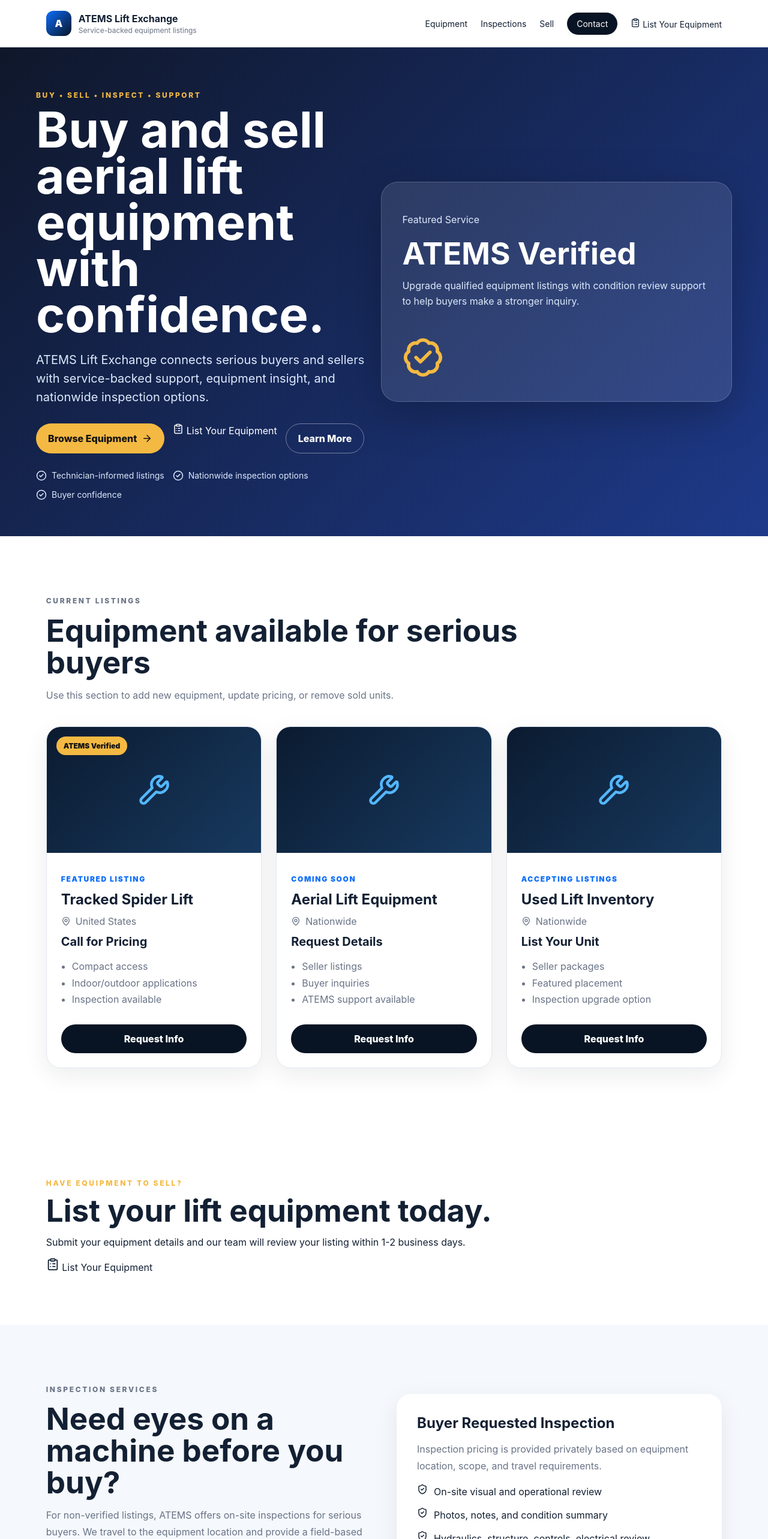
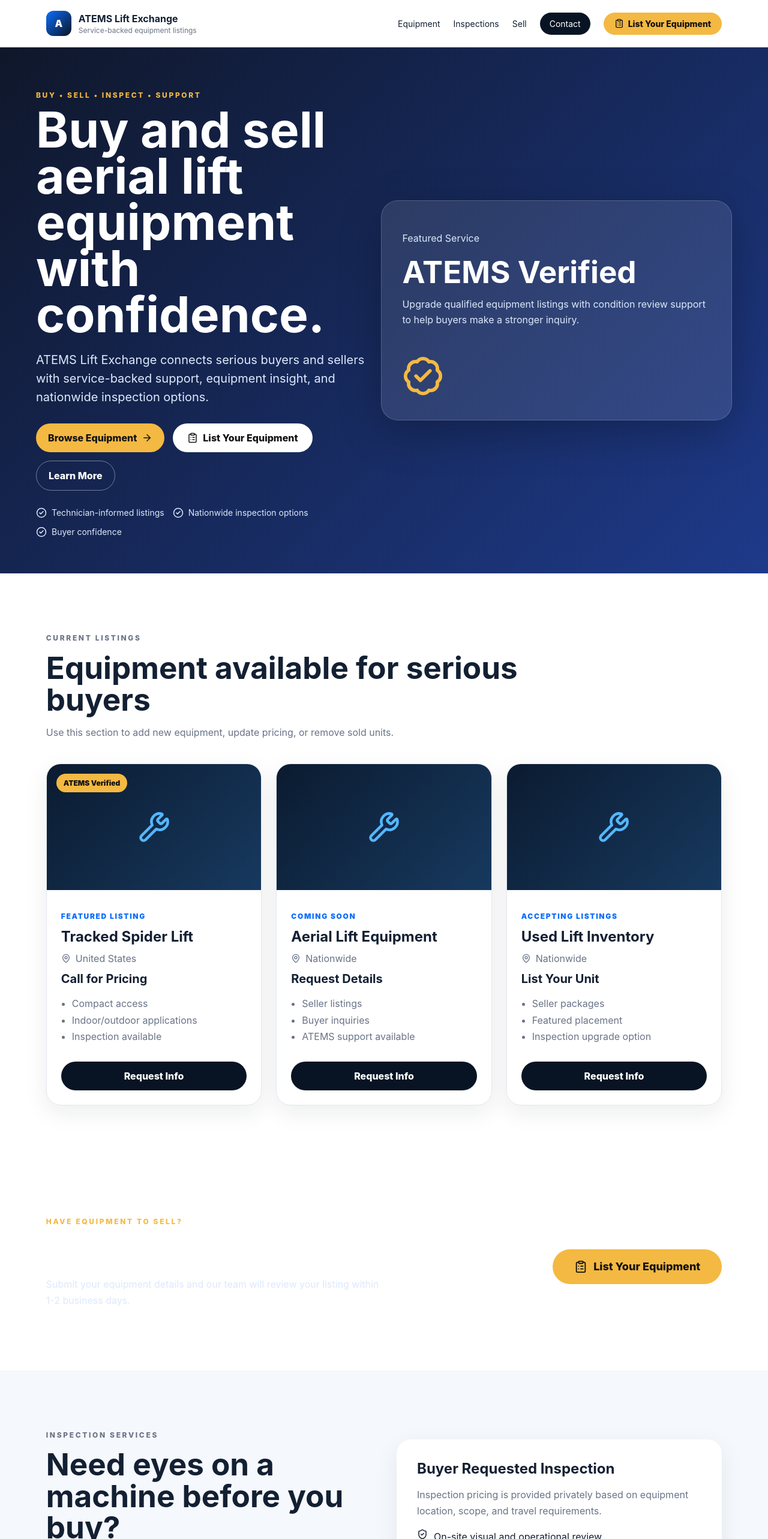
Before and after one commit to blinkservicesusa-ai/atems-lift-exchange, a React (Vite) app: page / in a window 1280 px wide. Shown: the top 2566 px of the page at 60% size. Built offline with nearby package versions, Linux system fonts and the light colour scheme.

Commit message:
Update styles.css

```diff
--- a/src/styles.css
+++ b/src/styles.css
@@ -17,14 +17,9 @@
 .brand span { display:block; font-size: 12px; color: var(--muted); margin-top: 2px; }
 .navLinks { display: flex; align-items: center; gap: 22px; font-size: 14px; }
 .navButton { background: var(--navy); color: white; padding: 10px 16px; border-radius: 999px; }
-.hero {
-  min-height: 82vh;
-  padding: 60px;
-  background: linear-gradient(135deg, #0f172a, #1e3a8a);
-  color: white;
-  display: flex;
-  align-items: center;
-}
+.navListBtn { display: inline-flex; align-items: center; gap: 7px; background: var(--gold); color: #121212; padding: 10px 18px; border-radius: 999px; font-weight: 800; font-size: 14px; transition: background .15s, transform .1s; }
+.navListBtn:hover { background: #e0a830; transform: translateY(-1px); }
+.hero { min-height: 82vh; padding: 60px; background: linear-gradient(135deg, #0f172a, #1e3a8a); color: white; display: flex; align-items: center; }
 .eyebrow { text-transform: uppercase; letter-spacing: .22em; font-size: 12px; font-weight: 800; color: var(--gold); }
 h1 { font-size: clamp(42px, 7vw, 82px); line-height: .94; margin: 12px 0 22px; max-width: 900px; }
 h2 { font-size: clamp(30px, 4vw, 52px); line-height: 1.03; margin: 8px 0 16px; }
@@ -38,6 +33,15 @@
 .heroCard { padding: 34px; border-radius: 28px; background: rgba(255,255,255,.1); border: 1px solid rgba(255,255,255,.18); box-shadow: 0 20px 70px rgba(0,0,0,.25); }
 .heroCard p { color: #dce9fb; line-height: 1.6; }
 .heroIcon { color: var(--gold); margin-top: 30px; }
+.listEquipBtn { display: inline-flex; align-items: center; justify-content: center; gap: 8px; border-radius: 999px; padding: 14px 24px; font-weight: 800; background: #ffffff; color: #121212; border: none; transition: background .15s, transform .1s; }
+.listEquipBtn:hover { background: #f0f4ff; transform: translateY(-1px); }
+.listEquipBtnLg { display: inline-flex; align-items: center; justify-content: center; gap: 10px; border-radius: 999px; padding: 18px 36px; font-weight: 800; font-size: 18px; background: var(--gold); color: #121212; border: none; transition: background .15s, transform .1s; margin-top: 10px; }
+.listEquipBtnLg:hover { background: #e0a830; transform: translateY(-2px); }
+.sellBanner { background: linear-gradient(135deg, #0f172a, #1e3a8a); color: white; padding: 60px 6%; }
+.sellBannerInner { display: flex; align-items: center; justify-content: space-between; gap: 40px; flex-wrap: wrap; }
+.sellBanner .eyebrow { color: var(--gold); }
+.sellBanner h2 { color: white; margin-bottom: 10px; }
+.sellBanner p { color: #dce9fb; line-height: 1.7; max-width: 560px; }
 .section { padding: 86px 6%; background: var(--white); }
 .sectionHeader { max-width: 800px; margin-bottom: 38px; }
 .sectionHeader p, .split p, .contact p { color: var(--muted); line-height: 1.7; }
@@ -62,4 +66,10 @@
 .contact { padding: 76px 6%; display: grid; grid-template-columns: 1fr 1fr; gap: 30px; align-items: center; }
 .contactCard { background: var(--light); padding: 30px; border-radius: 24px; display: grid; gap: 16px; }
 .contactCard a { display: flex; gap: 10px; align-items: center; font-weight: 800; }
-@media (max-width: 900px) { .hero, .split, .contact { grid-template-columns: 1fr; } .grid, .featureRow { grid-template-columns: 1fr; } .nav { align-items: flex-start; gap: 14px; flex-direction: column; } .navLinks { flex-wrap: wrap; } }
+@media (max-width: 900px) {
+  .hero, .split, .contact { grid-template-columns: 1fr; }
+  .grid, .featureRow { grid-template-columns: 1fr; }
+  .nav { align-items: flex-start; gap: 14px; flex-direction: column; }
+  .navLinks { flex-wrap: wrap; }
+  .sellBannerInner { flex-direction: column; align-items: flex-start; }
+}
```
